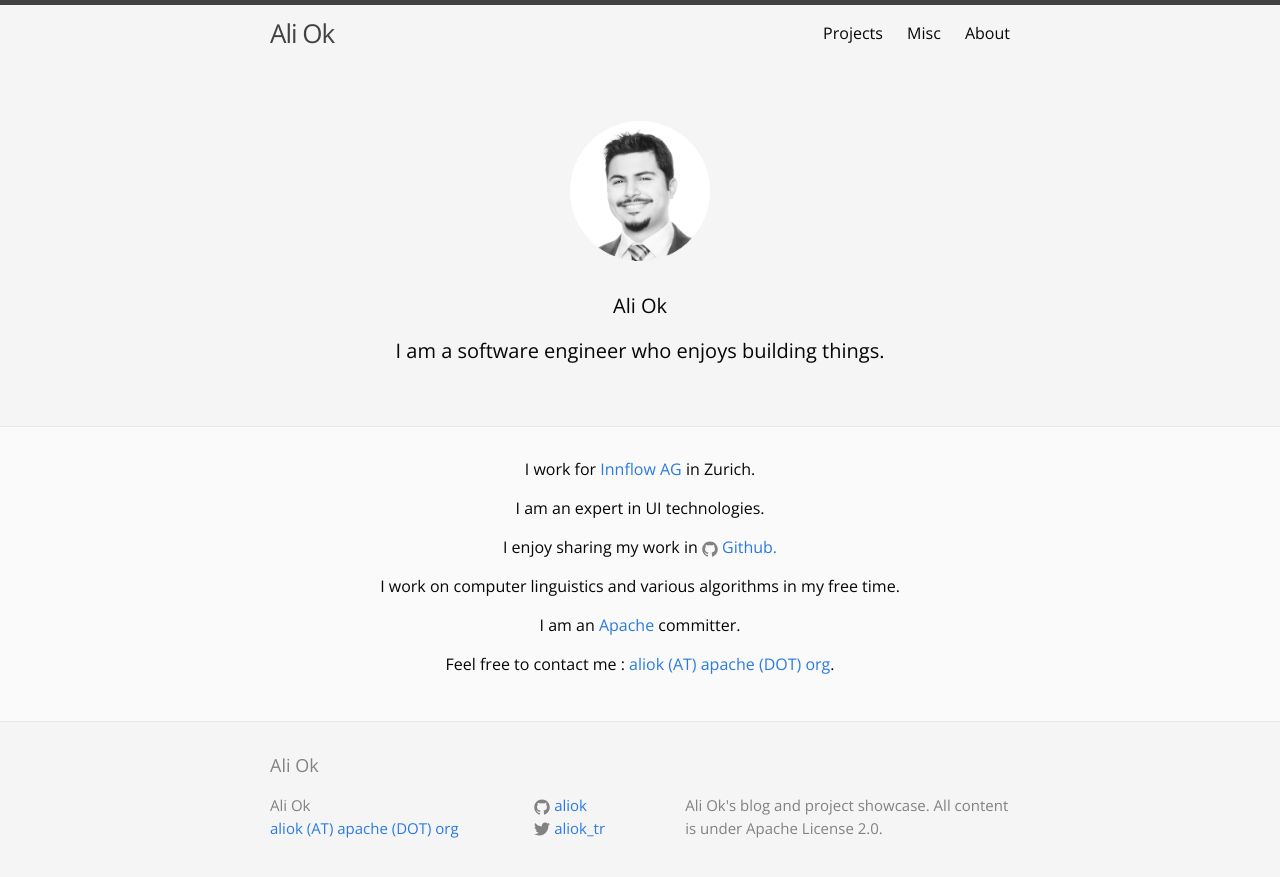
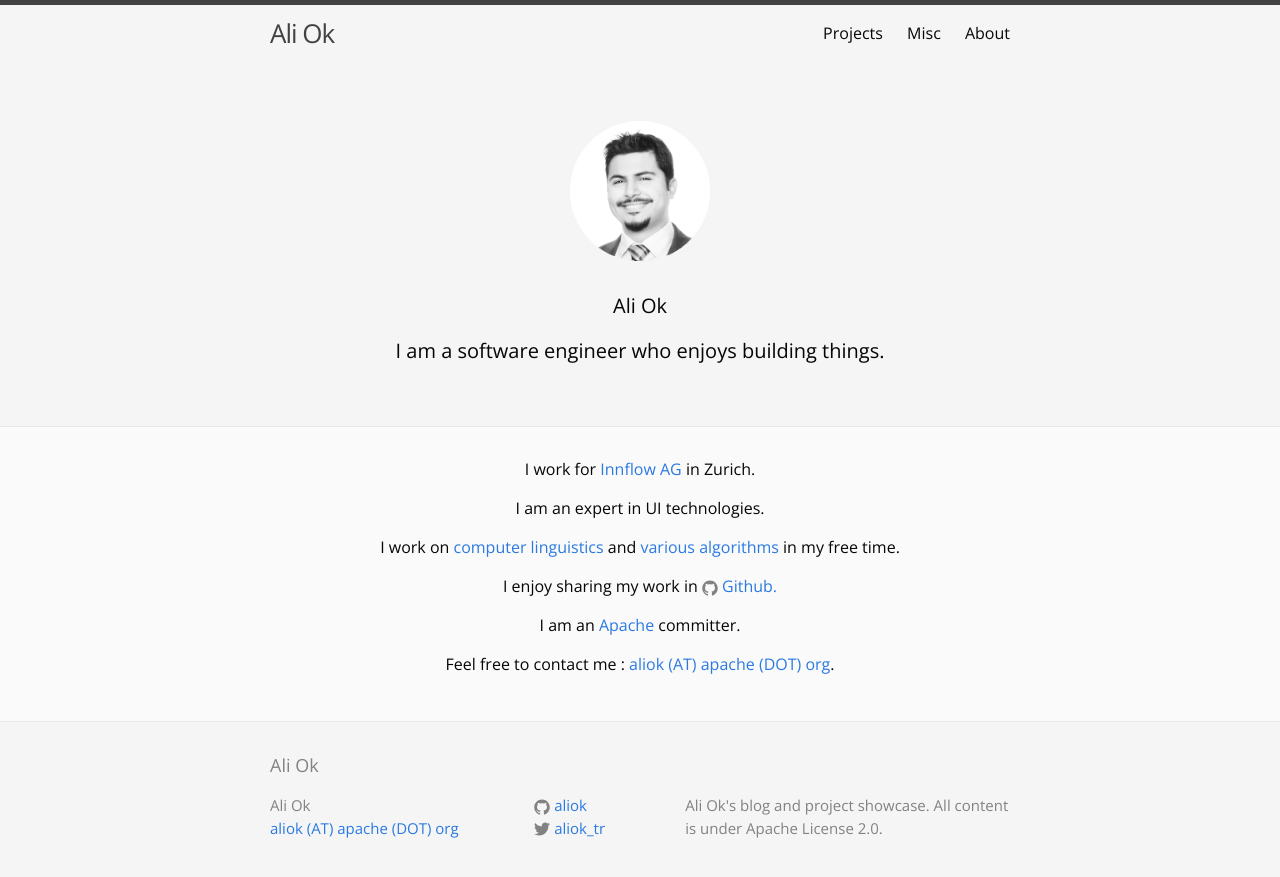
Before and after one commit to aliok/aliok.github.io, a Jekyll site: the page built from about.html, in a window 1280 px wide. Shown: the top 877 px of the page. Built offline with Jekyll 4.4.1, drawn with Linux system fonts in a browser that asks for light colours; part of the change alters nothing that is shown.

Commit message:
Rearranged about page

```diff
--- a/about.html
+++ b/about.html
@@ -30,6 +30,11 @@ permalink: /about/
 
             <p>I am an expert in UI technologies.</p>
 
+            <p>
+                I work on <a href="https://github.com/aliok/trnltk-java">computer linguistics</a> and
+                <a href="https://github.com/aliok?tab=repositories">various algorithms</a> in my free time.
+            </p>
+
             <p>I enjoy sharing my work in
                 <a href="https://github.com/{{ site.github_username }}">
                       <span class="icon icon--github">
@@ -42,8 +47,6 @@ permalink: /about/
                 </a>
             </p>
 
-            <p>I work on computer linguistics and various algorithms in my free time.</p>
-
             <p>I am an <a href="http://apache.org">Apache</a> committer.</p>
 
             <p>Feel free to contact me : <a href="mailto:aliok (AT) apache (DOT) org">aliok (AT) apache (DOT)
```
